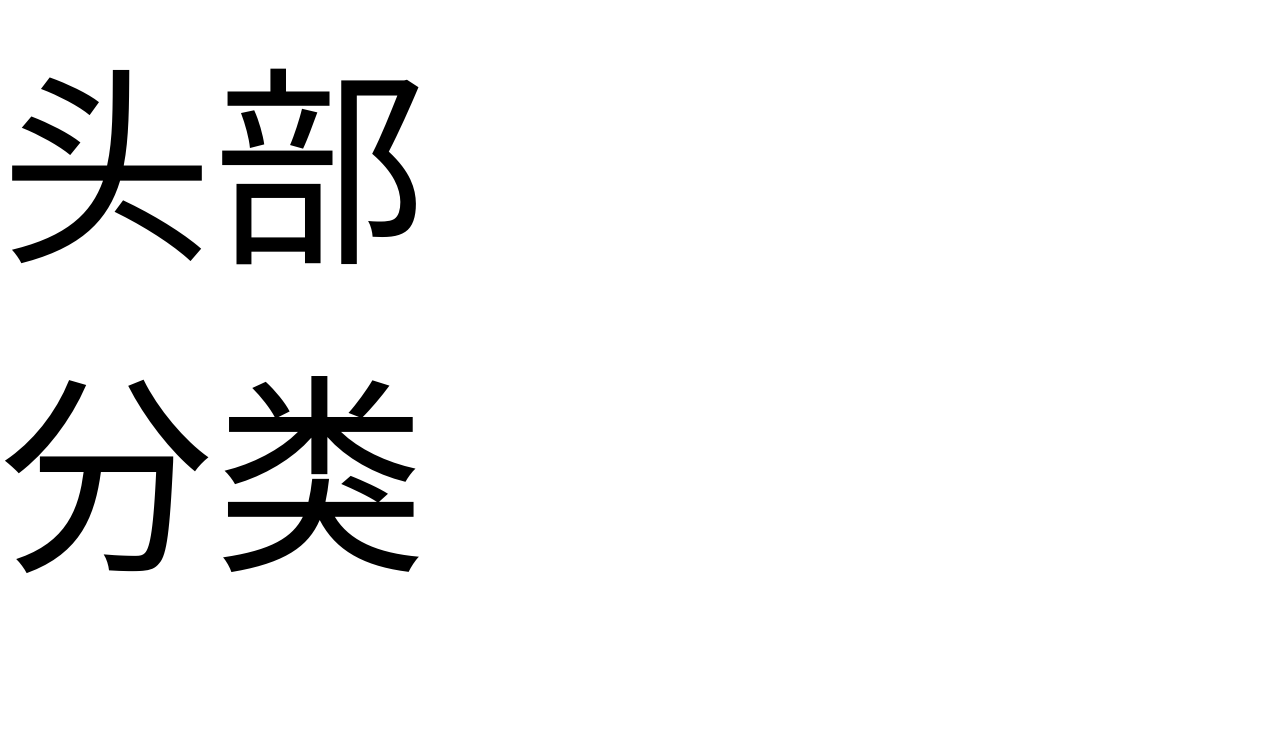
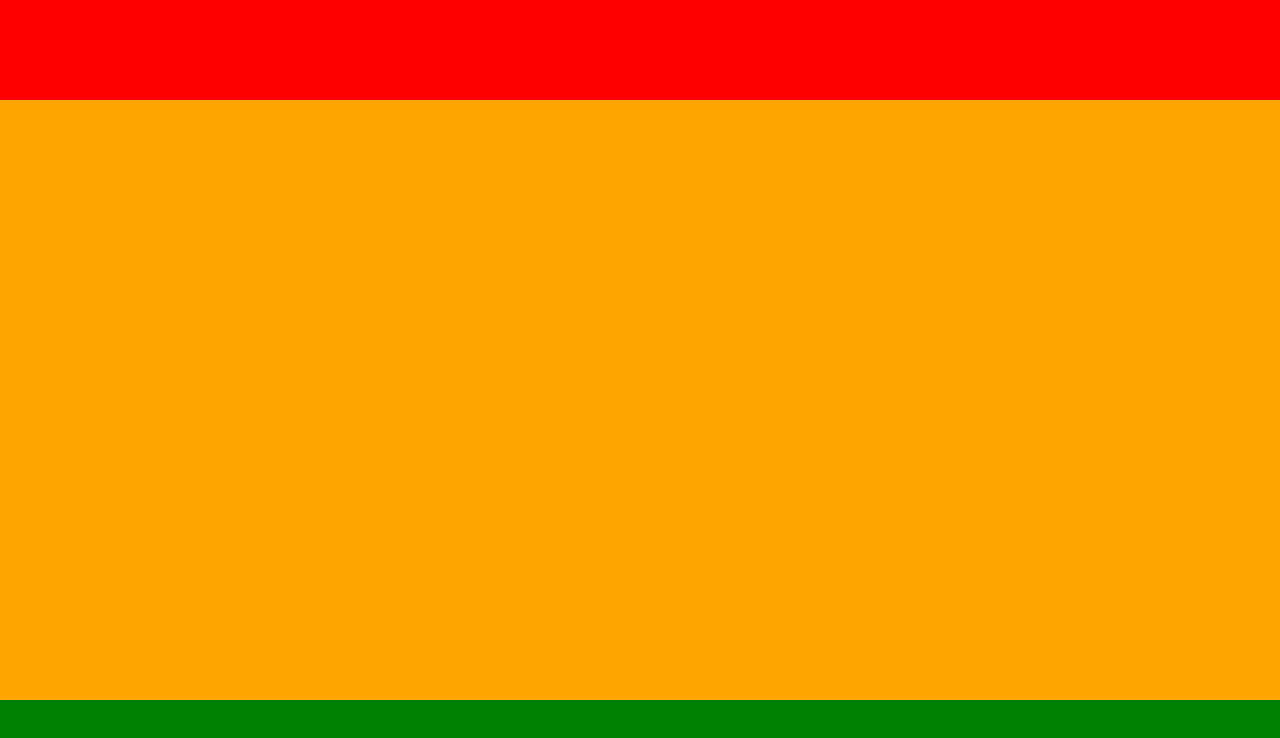
Before and after one commit to chenbingchang/mi-mall-mweb, a Vue app: page / in a window 1280 px wide. Shown: the top 738 px of the page. Built offline with nearby package versions, Linux system fonts and the light colour scheme.

Commit message:
修改设计稿分辨率

```diff
--- a/public/index.html
+++ b/public/index.html
@@ -5,7 +5,7 @@
     <meta http-equiv="X-UA-Compatible" content="IE=edge" />
     <meta name="viewport" content="width=device-width,initial-scale=1,maximum-scale=1,minimum-scale=1,user-scalable=no" />
     <link rel="icon" href="<%= BASE_URL %>favicon.ico" />
-    <title>mi-mall-mweb</title>
+    <title>小米商城-小米官方网站，小米手机、红米手机正品专卖</title>
   </head>
   <body>
     <noscript>
--- a/src/App.vue
+++ b/src/App.vue
@@ -7,10 +7,4 @@
 <style lang="scss">
 @import '@/common/css/base';
 @import '@/common/css/common';
-
-/* .head {
-  width: px2rem(375);
-  height: px2rem(73.75);
-  border: 1px solid #333;
-} */
 </style>
--- a/src/common/js/adaptation.js
+++ b/src/common/js/adaptation.js
@@ -58,18 +58,18 @@ function adaptation() {
 
     /**
      * 注意：由于html的font-size设置的特别大，使得行内块元素之间的间距会变得非常大，注意清空行内块的间距
-     * 设计稿基于iphone6(375*667)
+     * 设计稿基于(360*640)
      * 方便计算，设计的html的font-size: 100px;
      * screen.width 屏幕的逻辑像素
      */
     if (!isLandscape) {
       // 竖屏
       docEle.style.fontSize =
-        100 * dpr * (screen.width / 375) * fontSizeRadio + 'px'
+        100 * dpr * (screen.width / 360) * fontSizeRadio + 'px'
     } else {
       // 横屏
       docEle.style.fontSize =
-        100 * dpr * (screen.height / 375) * fontSizeRadio + 'px'
+        100 * dpr * (screen.height / 360) * fontSizeRadio + 'px'
     }
     docEle.setAttribute('data-dpr', dpr)
   }
--- a/src/views/Home.vue
+++ b/src/views/Home.vue
@@ -1,7 +1,8 @@
 <template>
   <div class="home">
-    <div class="header">头部</div>
-    <div class="catogery">分类</div>
+    <header class="header"></header>
+    <section class="content-wrap"></section>
+    <footer class="catogery"></footer>
   </div>
 </template>
 
@@ -18,7 +19,34 @@ export default {
 </script>
 
 <style lang="scss">
-h1 {
-  font-size: 14px;
+.home {
+  width: 100vw;
+  height: 100vh;
+
+  .header {
+    position: fixed;
+    left: 0;
+    top: 0;
+    width: 100vw;
+    height: 100px;
+    background: red;
+  }
+
+  .content-wrap {
+    position: absolute;
+    top: 100px;
+    bottom: 100px;
+    width: 100vw;
+    background: orange;
+  }
+
+  .catogery {
+    position: fixed;
+    left: 0;
+    bottom: 0;
+    width: 100vw;
+    height: 100px;
+    background: green;
+  }
 }
 </style>
```
